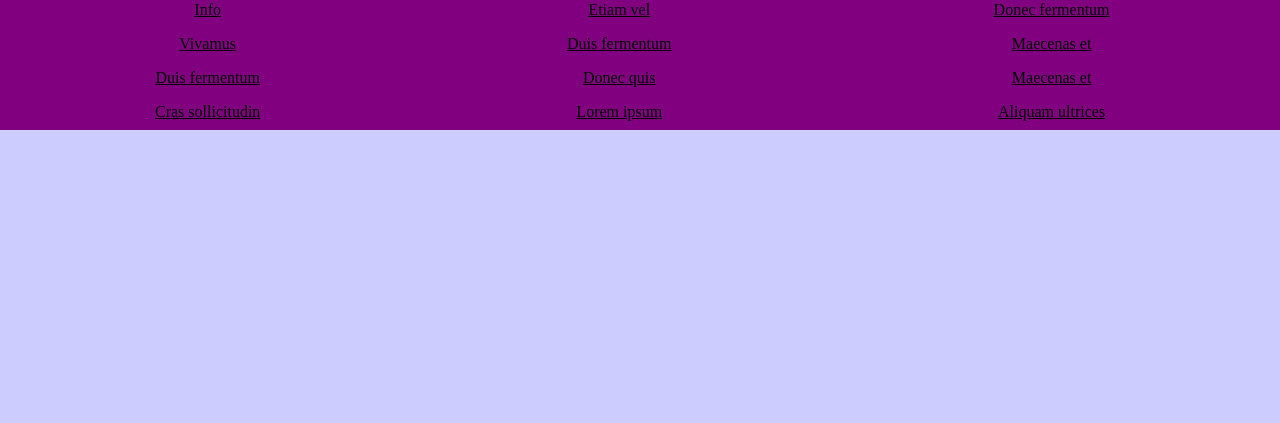
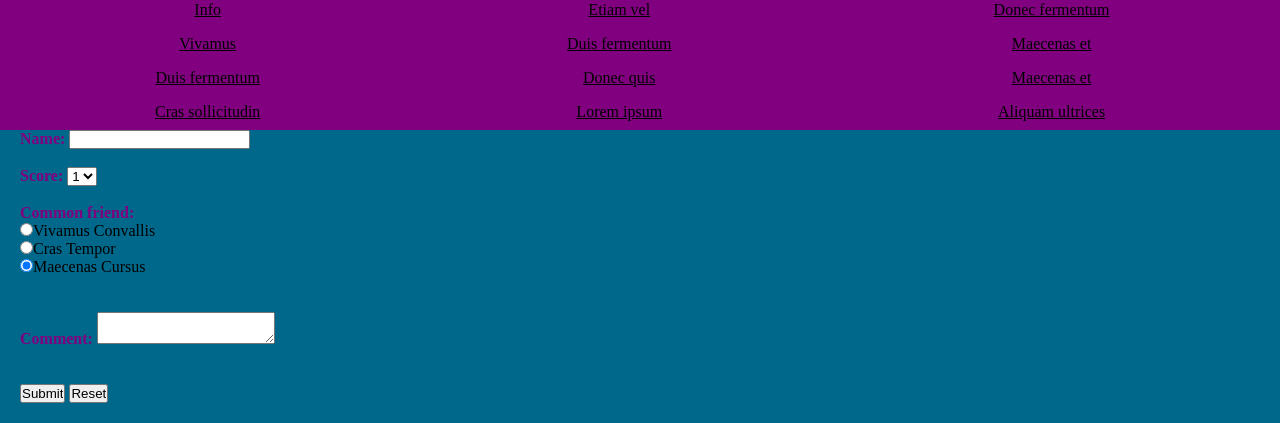
Before and after one commit to viomolnia/profile-page, a PHP site: page / in a window 1280 px wide. Shown: the part 725-1148 px from the top of the page. Before the commit the page ends 855 px from the top, so only its background shows below. Run offline with PHP 8.4, Linux system fonts and the light colour scheme.

Commit message:
comment form added

```diff
--- a/design.css
+++ b/design.css
@@ -129,6 +129,15 @@ footer table a{
     justify-content: space-around;
 }
 
+form {
+    padding: 20px;
+}
+
+form span {
+    color: #800080;
+    font-weight: bold;
+}
+
 @media only screen and (max-height: 1200px) {
 
     header a{
--- a/index.php
+++ b/index.php
@@ -110,5 +110,39 @@
                 </tr>
             </table>
         </footer>
+
+        <form action="http://localhost:8080/form.php?test=GET_PARAM" method="post">
+            <br><br>
+            <label for="name">
+                <span>Name: </span>
+                <input type = "text" class="input-field" name="name" value=""/>
+            </label><br><br>
+
+            <label for="score">
+                <span>Score: </span>
+                <select>
+                    <option name="score" value="1">1</option>
+                    <option name="score" value="2">2</option>
+                    <option name="score" value="3">3</option>
+                    <option name="score" value="4">4</option>
+                    <option name="score" value="5">5</option>
+                </select>
+            </label><br><br>
+
+            <label for="friend">
+                <span>Common friend: </span><br>
+                <input name="friend" type="radio" value="Vivamus Convallis">Vivamus Convallis</p>
+                <input name="friend" type="radio" value="Cras Tempor">Cras Tempor</p>
+                <input name="friend" type="radio" value="Maecenas Cursus" checked>Maecenas Cursus</p>
+            </label><br><br>
+
+            <label for="comment">
+                <span>Comment: </span>
+                <textarea name="comment"></textarea><br>
+            </label><br><br>
+
+            <input type="submit"/>
+            <input type="reset"/>
+        </form>
     </body>
 </html>
```
Also changed, not shown: form.php (added, +18 -0 lines).
